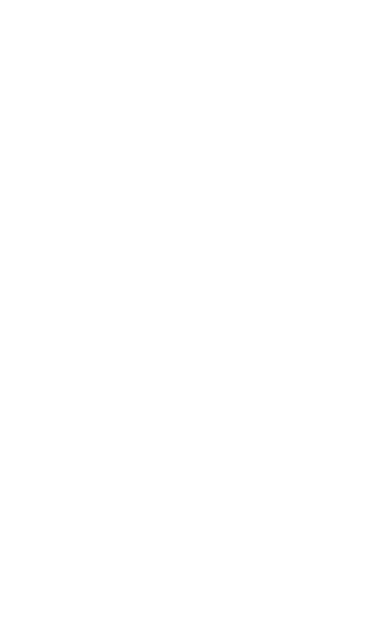
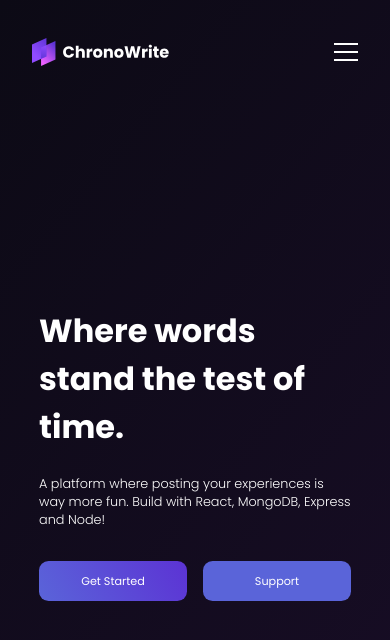
Before and after one commit to SakethBhardwajV/ChronoWrite, a React (Vite) app in the folder frontend/: page / in a window 390 px wide. Shown: the top 640 px of the page. Built offline with nearby package versions, Linux system fonts and the light colour scheme.

Commit message:
Landing page, All pages responsive and CSS fixes

```diff
--- a/frontend/src/main.jsx
+++ b/frontend/src/main.jsx
@@ -13,10 +13,12 @@
 import LoginScreen from "./screens/LoginScreen.jsx";
 import RegisterScreen from "./screens/RegisterScreen";
 import VerifyScreen from "./screens/VerifyScreen";
+import LandingScreen from "./screens/LandingScreen";
 
 const router = createBrowserRouter(
   createRoutesFromElements(
     <Route path="/" element={<App />}>
+      <Route path="/" index element={<LandingScreen />} />
       <Route path="/login" element={<LoginScreen />} />
       <Route path="/register" element={<RegisterScreen />} />
       <Route path="/verify/:id" element={<VerifyScreen />} />
--- /dev/null
+++ b/frontend/src/screens/LandingScreen.jsx
@@ -0,0 +1,79 @@
+import { Link, useNavigate } from "react-router-dom";
+
+import Button from "../components/Button";
+import screen from "../styles/LandingPage.module.css";
+import styles from "../styles/LandingNavbar.module.css";
+
+const LandingScreen = () => {
+  const navigate = useNavigate();
+
+  return (
+    <>
+      <ul className={styles["navbar"]}>
+        <img
+          src="/logo-with-text.svg"
+          alt="logo"
+          className={styles["navbar__logo"]}
+        />
+
+        <input
+          type="checkbox"
+          id="navi-toggle"
+          className={styles["navbar__checkbox"]}
+        />
+        <label htmlFor="navi-toggle" className={styles["navbar__button"]}>
+          <span className={styles["navbar__icon"]}>&nbsp;</span>
+        </label>
+
+        <div className={styles["navbar__list"]}>
+          <label
+            htmlFor="navi-toggle"
+            className={`${styles["navbar__button"]} ${styles["navbar__button--close"]}`}
+          >
+            <span className={styles["navbar__icon"]}>&nbsp;</span>
+          </label>
+
+          <Link to="/" className={styles["navbar__item"]}>
+            support
+          </Link>
+          <Link to="/about" className={styles["navbar__item"]}>
+            about
+          </Link>
+          <Link to="/login" className={styles["navbar__item"]}>
+            log in
+          </Link>
+        </div>
+      </ul>
+      <main className={screen["container"]}>
+        <div className={screen["container__left"]}>
+          <div className={screen["text-container"]}>
+            <h1 className={screen["primary-heading"]}>
+              Where words stand the test of time.
+            </h1>
+            <p className={screen["text"]}>
+              A platform where posting your experiences is way more fun. Build
+              with React, MongoDB, Express and Node!
+            </p>
+            <div className={screen["btn-container"]}>
+              <Button varient="primary" onClick={() => navigate("/register")}>
+                Get Started
+              </Button>
+              <Button varient="tertiary" onClick={() => navigate("/support")}>
+                Support
+              </Button>
+            </div>
+          </div>
+        </div>
+        <div className={screen["container__right"]}>
+          <img
+            src="/landing.svg"
+            alt="landing image"
+            className={screen["img"]}
+          />
+        </div>
+      </main>
+    </>
+  );
+};
+
+export default LandingScreen;
--- a/frontend/src/screens/LoginScreen.jsx
+++ b/frontend/src/screens/LoginScreen.jsx
@@ -1,4 +1,4 @@
-import { useEffect, useInsertionEffect, useState } from "react";
+import { useEffect, useState } from "react";
 import { useDispatch, useSelector } from "react-redux";
 import { useNavigate } from "react-router-dom";
 import styles from "../styles/LoginScreen.module.css";
@@ -38,7 +38,7 @@
 
   return (
     <div className={styles["parent"]}>
-      <div></div>
+      <div className={styles["image-container"]}></div>
       <div className={styles["login-container"]}>
         <div className={styles["login-form"]}>
           <h2 className={styles["secondary-heading"]}>Login</h2>
@@ -60,13 +60,14 @@
             <Button type="submit" varient="primary" className="mb-2">
               Login
             </Button>
-            <p className={styles["text"]}>
-              -----------------------or-----------------------
-            </p>
+            <div className={styles["divider-container"]}>
+              <div className={styles["divider"]}></div>
+              <span className={styles["span-text"]}>OR</span>
+              <div className={styles["divider"]}></div>
+            </div>
             <Button
               type="button"
               varient="tertiary"
-              className="mb-2"
               onClick={() => navigate("/register")}
             >
               Register
--- a/frontend/src/screens/RegisterScreen.jsx
+++ b/frontend/src/screens/RegisterScreen.jsx
@@ -46,7 +46,7 @@
 
   return (
     <div className={styles["parent"]}>
-      <div></div>
+      <div className={styles["image-container"]}></div>
       <div className={styles["register-container"]}>
         <div className={styles["register-form"]}>
           <h2 className={styles["secondary-heading"]}>Register</h2>
@@ -88,13 +88,14 @@
             <Button type="submit" varient="tertiary" className="mb-2">
               Register
             </Button>
-            <p className={styles["text"]}>
-              -----------------------or-----------------------
-            </p>
+            <div className={styles["divider-container"]}>
+              <div className={styles["divider"]}></div>
+              <span className={styles["span-text"]}>OR</span>
+              <div className={styles["divider"]}></div>
+            </div>
             <Button
               type="button"
               varient="primary"
-              className="mb-2"
               onClick={() => navigate("/login")}
             >
               Login
--- /dev/null
+++ b/frontend/src/styles/LandingNavbar.module.css
@@ -0,0 +1,162 @@
+.navbar {
+  height: var(--landing-nav-height);
+  display: flex;
+  align-items: center;
+  justify-content: space-between;
+  padding-inline: 8rem;
+  overflow: hidden;
+  z-index: 8888;
+  position: absolute;
+  top: 0;
+  left: 0;
+  width: 100%;
+}
+
+.navbar__logo {
+  height: 3.5rem;
+}
+
+.navbar__list {
+  display: flex;
+}
+
+.navbar__item {
+  font-size: 1.4rem;
+  font-weight: 300;
+  opacity: 30%;
+  text-decoration: none;
+  color: var(--text);
+  transition: all 200ms;
+}
+
+.navbar__item:hover {
+  opacity: 100%;
+}
+
+.navbar__item:not(:last-child) {
+  margin-right: 7rem;
+}
+
+.navbar__checkbox,
+.navbar__button {
+  display: none;
+}
+
+.navbar__button {
+  width: 3rem;
+  height: 3rem;
+  text-align: center;
+  position: relative;
+}
+
+.navbar__icon {
+  position: relative;
+  margin-top: 1.4rem;
+}
+
+.navbar__icon,
+.navbar__icon::after,
+.navbar__icon::before {
+  width: 3rem;
+  height: 0.2rem;
+  background-color: var(--text);
+  display: inline-block;
+}
+
+.navbar__icon::after,
+.navbar__icon::before {
+  content: "";
+  position: absolute;
+  left: 0;
+  transition: all 0.2s;
+}
+
+.navbar__icon::before {
+  top: -1rem;
+}
+
+.navbar__icon::after {
+  top: 1rem;
+}
+
+@media (max-width: 1200px) {
+}
+
+@media (max-width: 900px) {
+  .navbar__list {
+    flex-direction: column;
+    position: fixed;
+    top: 0%;
+    left: 100%;
+    width: 100%;
+    height: 100%;
+    background-color: #000;
+    justify-content: center;
+    align-items: center;
+    z-index: 10000;
+    transition: all 800ms cubic-bezier(0.65, 0.05, 0.01, 0.99);
+  }
+
+  .navbar__button--close {
+    position: absolute;
+    top: 5rem;
+    right: 8rem;
+  }
+
+  .navbar__button--close .navbar__icon {
+    background-color: transparent;
+  }
+
+  .navbar__button--close .navbar__icon::before {
+    top: 0;
+    rotate: 135deg;
+  }
+
+  .navbar__button--close .navbar__icon::after {
+    top: 0;
+    rotate: -135deg;
+  }
+
+  .navbar__item {
+    font-size: 3rem;
+    transition: all 600s;
+  }
+
+  .navbar__checkbox:checked ~ .navbar__list {
+    left: 0;
+  }
+
+  .navbar__item {
+    opacity: 100%;
+  }
+
+  .navbar__item:not(:last-child) {
+    margin-right: 0rem;
+    margin-bottom: 10rem;
+  }
+
+  .navbar__button {
+    display: inline-block;
+  }
+}
+
+@media screen and (max-width: 600px) {
+  .primary-heading {
+    font-size: 3.7rem;
+  }
+  .navbar {
+    padding-inline: 4rem;
+  }
+}
+
+@media screen and (min-width: 1800px) {
+}
+
+@keyframes fadeIn {
+  0% {
+    translate: 0 !important;
+  }
+  100% {
+    translate: 1 !important;
+  }
+}
--- /dev/null
+++ b/frontend/src/styles/LandingPage.module.css
@@ -0,0 +1,75 @@
+.container {
+  height: calc(100vh - var(--landing-nav-height));
+  display: grid;
+  grid-template-columns: 1fr 1fr;
+  margin-top: var(--landing-nav-height);
+}
+
+.container__left {
+  display: flex;
+  align-items: center;
+  justify-content: center;
+}
+
+.primary-heading {
+  font-size: 5rem;
+  margin-bottom: 3rem;
+}
+
+.text-container {
+  margin-top: -5rem;
+  min-width: 30rem;
+  max-width: 80%;
+}
+
+.text {
+  font-weight: 300;
+  font-size: 1.5rem;
+  margin-bottom: 4rem;
+}
+
+.btn-container {
+  display: flex;
+  gap: 2rem;
+}
+
+.container__right {
+  /* display: none; */
+  display: flex;
+  align-items: center;
+  justify-content: center;
+}
+
+.img {
+  width: 40rem;
+}
+
+@media screen and (max-width: 1200px) {
+}
+
+@media screen and (max-width: 900px) {
+  .primary-heading {
+    font-size: 7rem;
+  }
+  .container {
+    grid-template-columns: 1fr;
+  }
+  .text {
+    font-size: 1.8rem;
+  }
+  .container__right {
+    display: none;
+  }
+}
+
+@media screen and (max-width: 600px) {
+  .primary-heading {
+    font-size: 4rem;
+  }
+  .text {
+    font-size: 1.6rem;
+  }
+}
+
+@media screen and (min-width: 1800px) {
+}
--- a/frontend/src/styles/LoginScreen.module.css
+++ b/frontend/src/styles/LoginScreen.module.css
@@ -36,3 +36,62 @@
   max-width: 40rem;
   padding: 2rem;
 }
+
+.divider-container {
+  padding-inline: 2rem;
+  width: 100%;
+  text-align: center;
+  display: flex;
+  align-items: center;
+  justify-content: center;
+  gap: 2rem;
+  margin-bottom: 1.8rem;
+}
+
+.divider {
+  height: 1px;
+  width: 100%;
+  background-color: var(--secondary-text);
+}
+
+.span-text {
+  display: inline-block;
+  font-size: 1.4rem;
+  font-weight: 200;
+  color: var(--secondary-text);
+}
+
+@media (max-width: 1200px) {
+}
+
+@media (max-width: 900px) {
+  .image-container {
+    display: none;
+  }
+
+  .parent {
+    display: grid;
+    grid-template-columns: 1fr;
+  }
+
+  .login-form {
+    max-width: 50rem;
+  }
+
+  .text {
+    font-size: 1.8rem;
+  }
+
+  .secondary-heading {
+    font-size: 3.4rem;
+  }
+}
+
+@media (max-width: 600px) {
+  .login-form {
+    max-width: 45rem;
+  }
+}
+
+@media (min-width: 1800px) {
+}
--- a/frontend/src/styles/RegisterScreen.module.css
+++ b/frontend/src/styles/RegisterScreen.module.css
@@ -36,3 +36,58 @@
   max-width: 40rem;
   padding: 2rem;
 }
+
+.divider-container {
+  padding-inline: 2rem;
+  width: 100%;
+  text-align: center;
+  display: flex;
+  align-items: center;
+  justify-content: center;
+  gap: 2rem;
+  margin-bottom: 1.8rem;
+}
+
+.divider {
+  height: 1px;
+  width: 100%;
+  background-color: var(--secondary-text);
+}
+
+.span-text {
+  display: inline-block;
+  font-size: 1.4rem;
+  font-weight: 200;
+  color: var(--secondary-text);
+}
+
+@media (max-width: 1200px) {
+}
+
+@media (max-width: 900px) {
+  .image-container {
+    display: none;
+  }
+
+  .parent {
+    display: grid;
+    grid-template-columns: 1fr;
+  }
+
+  .register-form {
+    max-width: 50rem;
+  }
+
+  .secondary-heading {
+    font-size: 3.4rem;
+  }
+}
+
+@media (max-width: 600px) {
+  .register-form {
+    max-width: 45rem;
+  }
+}
+
+@media (min-width: 1800px) {
+}
```
